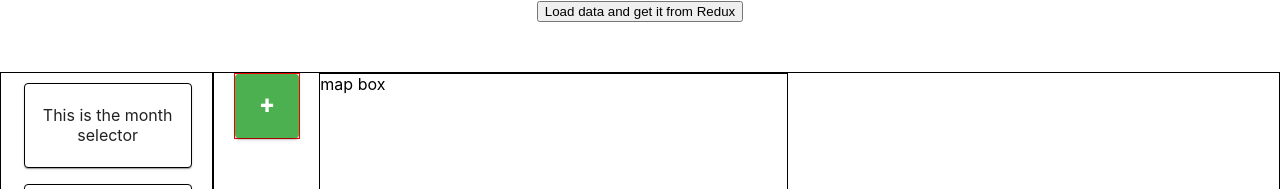
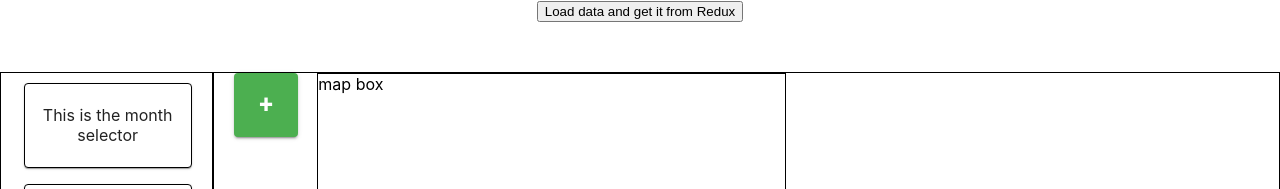
Before and after one commit to spatineo/tuulituhohaukka, a React (Create React App) app in the folder app/: page / in a window 1280 px wide. Shown: the part 146-335 px from the top of the page. Built offline with nearby package versions, Linux system fonts and the light colour scheme.

Commit message:
Removed red borders from button

```diff
--- a/app/src/Components/MapView/MapView.tsx
+++ b/app/src/Components/MapView/MapView.tsx
@@ -54,7 +54,6 @@ const useStyles = makeStyles(() =>
       flexDirection: 'column',
       alignItems: 'center',
       justifyContent: 'flex-start',
-      border: 'solid red 1px',
       marginLeft: '20px',
       marginRight: '20px',
     },
```
